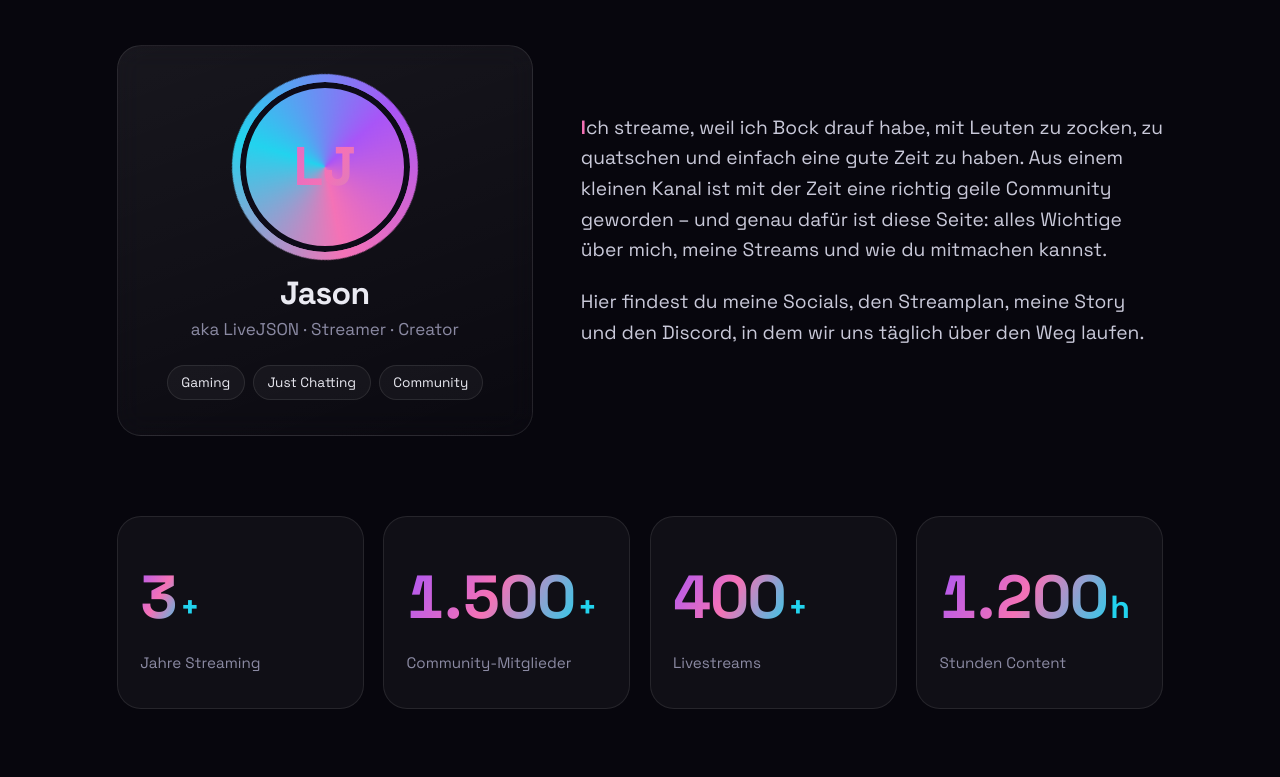
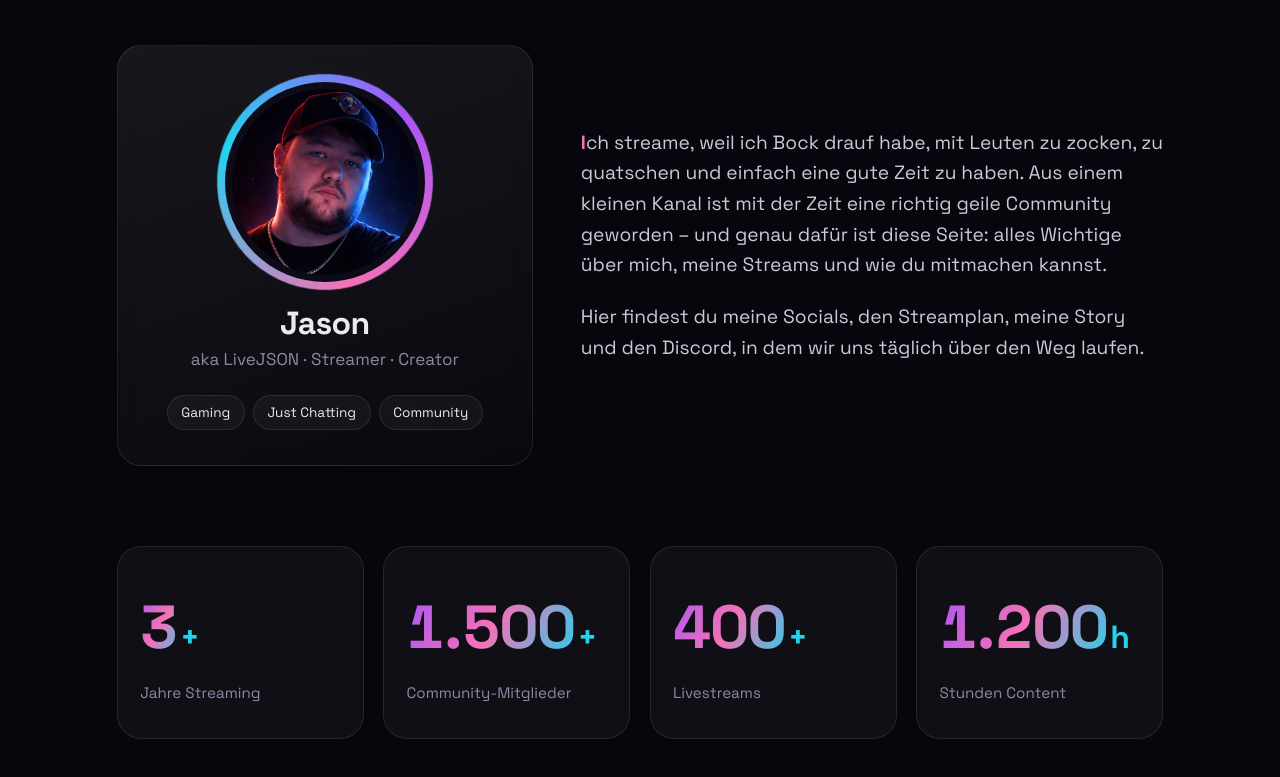
Before and after one commit to livejson/livejson.github.io, a website: page index.html in a window 1280 px wide. Shown: the part 1326-2103 px from the top of the page. Drawn offline with Linux system fonts and the light colour scheme; animation ran at ten frames a second.

Commit message:
Profilfoto von Jason als rundes Avatar-Bild einbinden
Auf der Ueber-mich-Karte stand bisher nur die Initialen-Plakette LJ. Das Portrait ersetzt sie als rund zugeschnittenes Bild im Regenbogen-Ring; die Quelle wurde auf Kopf und Schultern beschnitten und von 1,1 MB auf 29 KB verkleinert, damit der Avatar nicht die Seite ausbremst.

Generated with Codebuff
Co-Authored-By: Codebuff <noreply@codebuff.com>

```diff
--- a/index.html
+++ b/index.html
@@ -100,8 +100,10 @@
       <div class="about">
         <article class="card tilt reveal" data-delay="100">
           <div class="avatar">
-            <div class="avatar__ring"></div>
-            <div class="avatar__core">LJ</div>
+            <div class="avatar__ring" aria-hidden="true"></div>
+            <div class="avatar__core">
+              <img class="avatar__img" src="assets/jason.jpg" alt="Jason – alias LiveJSON" width="512" height="512" loading="lazy" decoding="async" />
+            </div>
           </div>
           <h3>Jason</h3>
           <p class="muted">aka LiveJSON · Streamer · Creator</p>
--- a/styles.css
+++ b/styles.css
@@ -469,8 +469,8 @@ main { position: relative; z-index: 1; }
 
 .avatar {
   position: relative;
-  width: 170px;
-  height: 170px;
+  width: 200px;
+  height: 200px;
   margin: 0 auto;
 }
 .avatar__ring {
@@ -481,30 +481,23 @@ main { position: relative; z-index: 1; }
   animation: spin 6s linear infinite;
   filter: blur(0.3px);
 }
+/* Der Innenabstand ist der dunkle Spalt zwischen Foto und Regenbogen-Ring */
 .avatar__core {
   position: absolute;
   inset: 0;
   border-radius: 50%;
+  padding: 7px;
   background: #0d0b18;
-  display: grid;
-  place-items: center;
-  font-size: 3.4rem;
-  font-weight: 700;
-  background-image: var(--grad);
-  background-size: 200% 200%;
-  -webkit-background-clip: text;
-  background-clip: text;
-  color: transparent;
-  animation: gradShift 6s ease infinite;
-  box-shadow: inset 0 0 0 6px #0d0b18;
 }
-.avatar__core::before {
-  content: "";
-  position: absolute;
-  inset: 6px;
+
+.avatar__img {
+  display: block;
+  width: 100%;
+  height: 100%;
   border-radius: 50%;
-  background: #0d0b18;
-  z-index: -1;
+  object-fit: cover;
+  object-position: center top;
+  background: var(--bg-2);
 }
 
 .chips { display: flex; flex-wrap: wrap; gap: 0.5rem; justify-content: center; margin-top: 1.4rem; }
```
Also changed, not shown: assets/jason.jpg (added).
